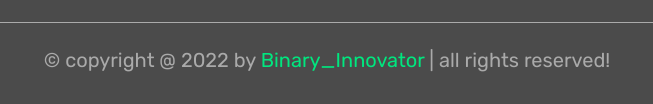
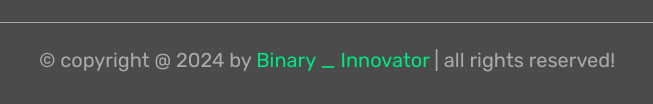
Before and after one commit to dulina2004/learning_portal_V0.1, a plain HTML site: page signin.html in a window 1280 px wide. Shown: the part 734-838 px from the top of the page, 313-966 px from the left. Drawn offline with Linux system fonts and the light colour scheme.

Commit message:
copyright version updated

```diff
--- a/signin.html
+++ b/signin.html
@@ -86,8 +86,8 @@
                     <a href="#" class="fab fa-youtube"></a>
                 </div>
                 <div class="credit">
-                    &copy; copyright @ 2022 by
-                    <span>Binary_Innovator</span> | all rights reserved!
+                    &copy; copyright @ 2024 by
+                    <span>Binary _ Innovator</span> | all rights reserved!
                 </div>
             </section>
         </footer>
```
